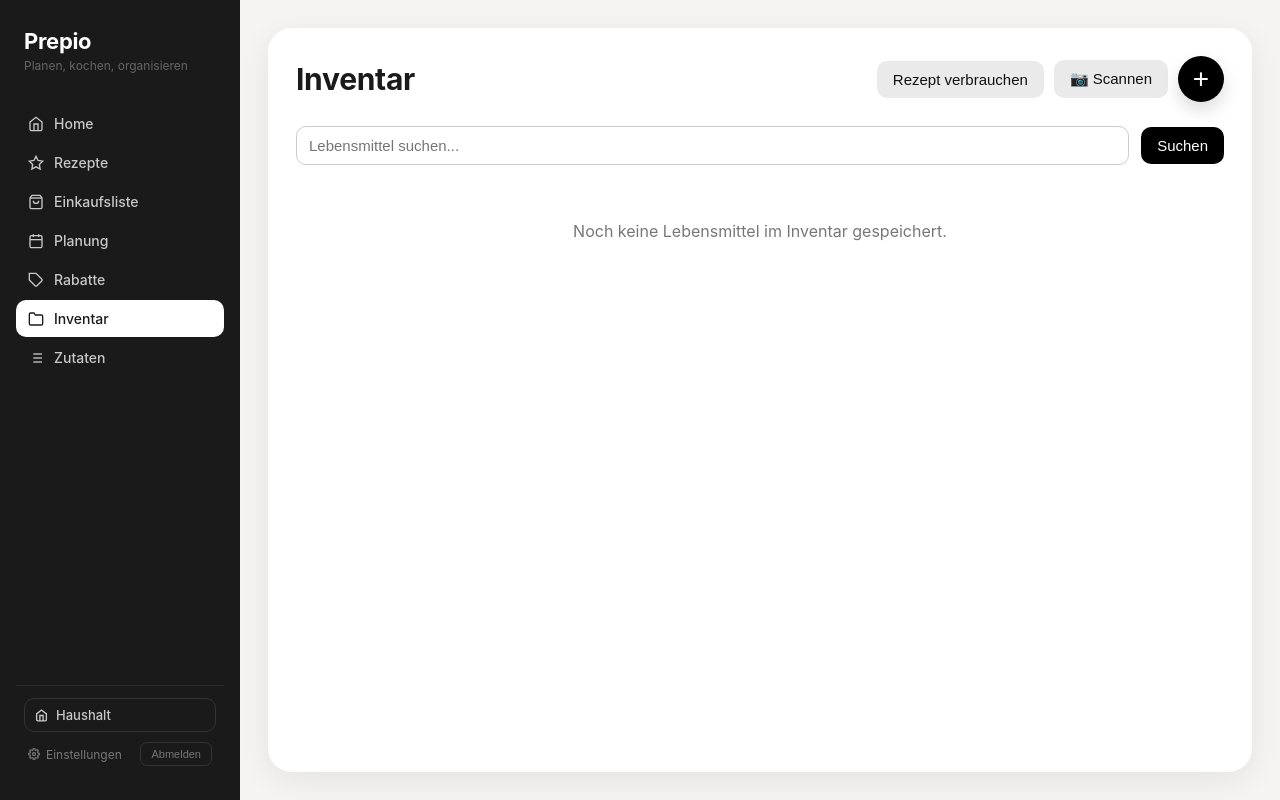
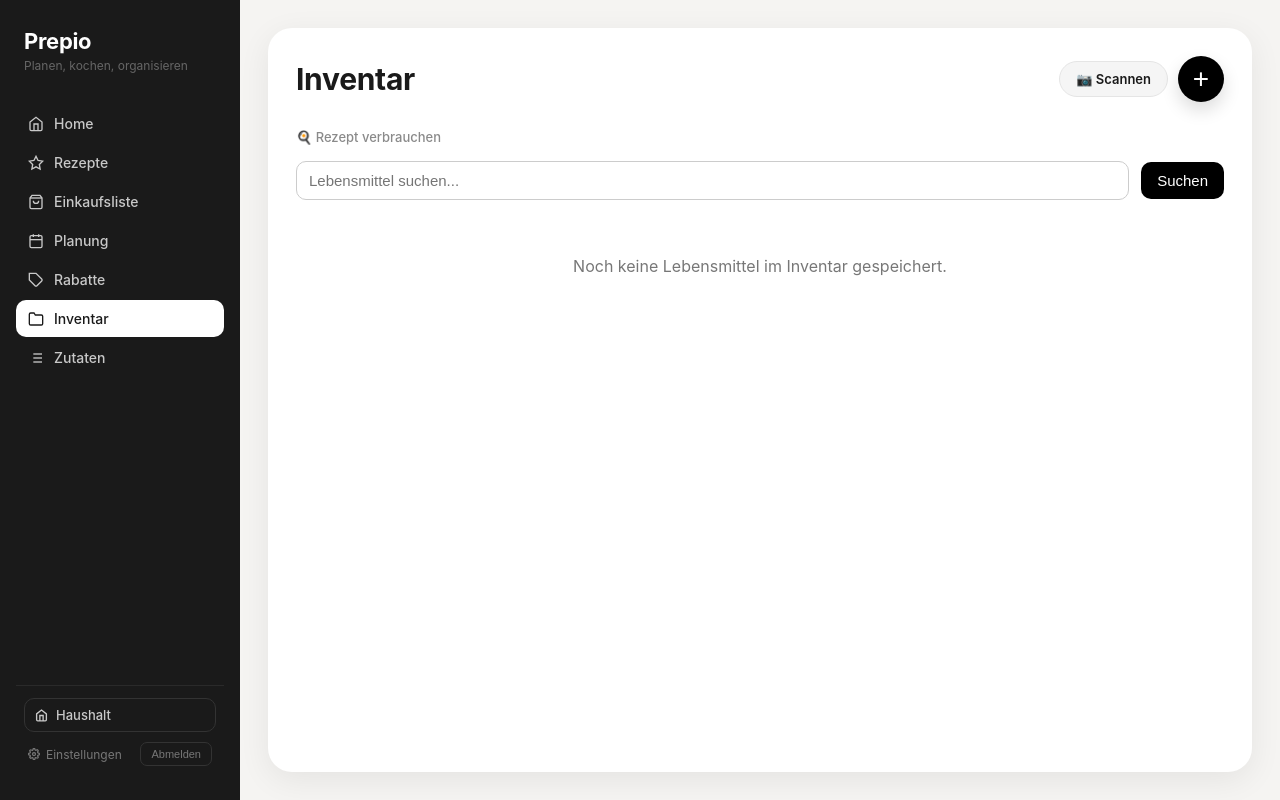
Before and after one commit to fionaBauer/Einkaufsliste_Projekt, a Django app: template einkaufsliste-app/inventory/templates/inventory/inventory_list.html in a window 1280 px wide. Run offline with Django 5.2, Linux system fonts and the light colour scheme; the template is opened without the code that fills it, so the values that code supplies are empty.

Commit message:
styling fixed

```diff
--- a/einkaufsliste-app/inventory/static/inventory/css/inventory_list.css
+++ b/einkaufsliste-app/inventory/static/inventory/css/inventory_list.css
@@ -610,3 +610,66 @@ label {
 .category-card {
     height: 100%;
 }
+
+/* ── Scan pill button ── */
+.scan-pill-btn {
+    display: inline-flex;
+    align-items: center;
+    gap: 6px;
+    background: #f5f5f5;
+    border: 1.5px solid #e5e5e5;
+    border-radius: 100px;
+    padding: 9px 16px;
+    font-size: 13px;
+    font-weight: 600;
+    color: #1a1a1a;
+    cursor: pointer;
+    white-space: nowrap;
+    transition: background 0.15s;
+    font-family: inherit;
+}
+
+.scan-pill-btn:hover { background: #ececec; }
+
+/* ── Header actions simplified ── */
+.header-actions {
+    display: flex;
+    align-items: center;
+    gap: 10px;
+}
+
+/* ── Consume recipe link ── */
+.consume-recipe-link {
+    display: inline-flex;
+    align-items: center;
+    gap: 6px;
+    background: none;
+    border: none;
+    color: #8a8a8a;
+    font-size: 13px;
+    font-weight: 500;
+    cursor: pointer;
+    padding: 0 0 16px 0;
+    font-family: inherit;
+    transition: color 0.15s;
+}
+
+.consume-recipe-link:hover { color: #333; }
+
+/* ── Equal height category cards ── */
+.category-grid {
+    display: grid;
+    grid-template-columns: repeat(auto-fill, minmax(200px, 1fr));
+    gap: 12px;
+    grid-auto-rows: 1fr;
+}
+
+.category-card {
+    min-height: 72px;
+}
+
+@media (max-width: 768px) {
+    .category-grid {
+        grid-template-columns: repeat(2, 1fr);
+    }
+}
--- a/einkaufsliste-app/inventory/templates/inventory/inventory_list.html
+++ b/einkaufsliste-app/inventory/templates/inventory/inventory_list.html
@@ -12,16 +12,16 @@
     <div class="page-header">
         <h1 class="page-title">Inventar</h1>
         <div class="header-actions">
-            <button type="button" class="action-header-btn" id="openConsumeRecipeModalBtn">
-                Rezept verbrauchen
-            </button>
-            <button type="button" class="action-header-btn scan-btn"
-                onclick="openBarcodeScanner('inventory')" title="Barcode scannen">
+            <button type="button" class="scan-pill-btn" onclick="openBarcodeScanner('inventory')" title="Barcode scannen">
                 📷 Scannen
             </button>
             <button class="add-button" id="openCreateModalBtn" type="button">+</button>
         </div>
     </div>
+
+    <button type="button" class="consume-recipe-link" id="openConsumeRecipeModalBtn">
+        🍳 Rezept verbrauchen
+    </button>
 
     <!-- Search -->
     <form method="get" class="filter-bar">
```
Also changed, not shown: einkaufsliste-app/ingredients/static/ingredients/css/ingredient_list.css (+34 -0 lines), einkaufsliste-app/shopping/static/shopping/css/shopping_list.css (+85 -0 lines), einkaufsliste-app/shopping/templates/shopping/shopping_list.html (+15 -16 lines).
